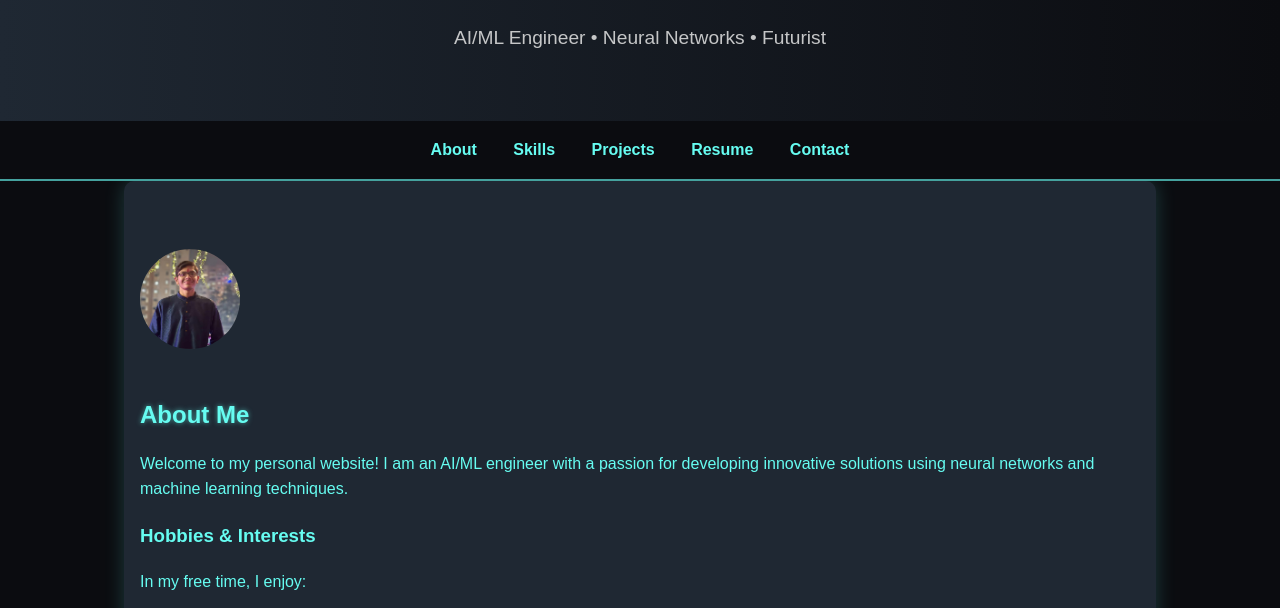
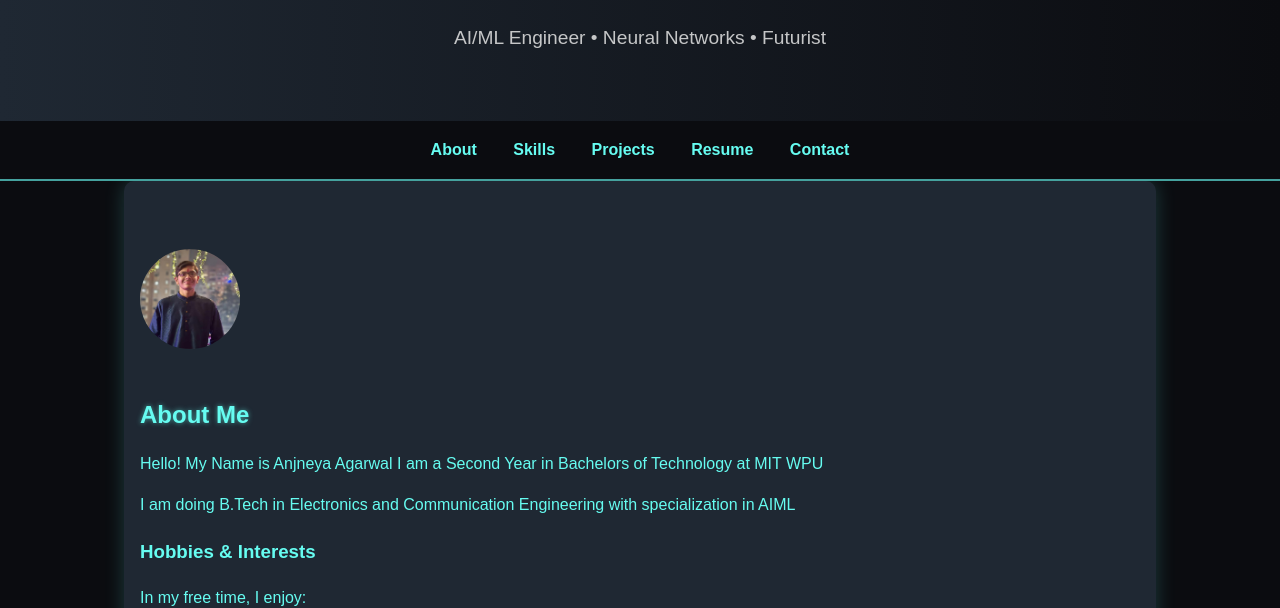
Before and after one commit to Anjneya-A/Anjneya-A.github.io, a plain HTML site: page index.html in a window 1280 px wide. Shown: the part 166-774 px from the top of the page. Drawn offline with Linux system fonts and the light colour scheme.

Commit message:
Add files via upload

```diff
--- a/index.html
+++ b/index.html
@@ -26,8 +26,8 @@
       <img src="MyPhoto.jpg" alt="Anjneya Agarwal" class="profile-pic" />
     </div>
     <h2>About Me</h2>
-    <p>Welcome to my personal website! I am an AI/ML engineer with a passion for developing innovative solutions using neural networks and machine learning techniques.</p>
-
+    <p>Hello! My Name is Anjneya Agarwal I am a Second Year in Bachelors of Technology at MIT WPU</p>
+    <p>I am doing B.Tech in Electronics and Communication Engineering with specialization in AIML</p>
     <div class="hobbies">
       <h3>Hobbies & Interests</h3>
       <p>
```
